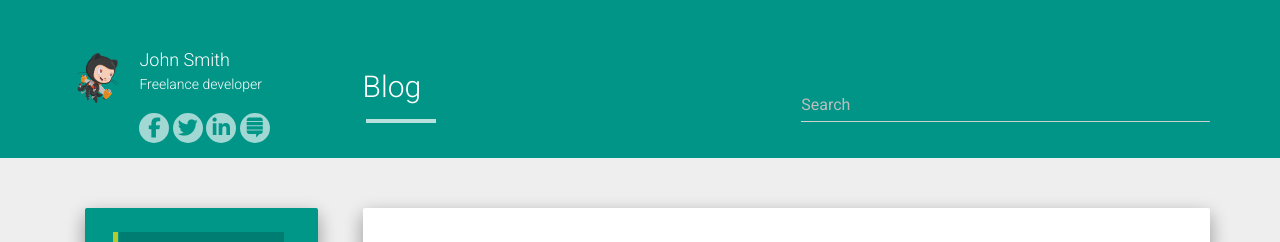
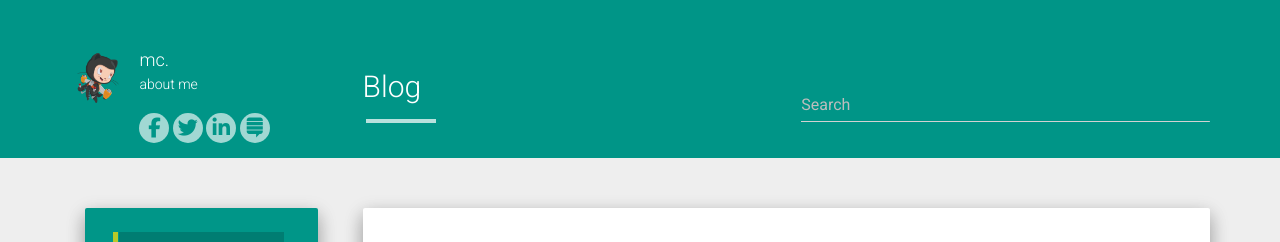
Before and after one commit to mc-source/mc-source.github.io, a Jekyll site: the page built from index.html, in a window 1280 px wide. Shown: the top 242 px of the page. Built offline with Jekyll 4.4.1, drawn with Linux system fonts in a browser that asks for light colours; nearby versions of some CDN libraries; the list of posts is cut into pages by our own code.

Commit message:
Update _config.yml

```diff
--- a/_config.yml
+++ b/_config.yml
@@ -1,21 +1,21 @@
 title: Mehdi CHOU.
-description: My Personal Blog
-author: John Smith
-logo: /hcz-jekyll-blog/static/img/avatar.png
+description: My Github Pages
+author: mc.
+logo: /static/img/avatar.png
 github: https://github.com/codeasashu
-about: Freelance developer
+about: about me
 
-baseurl: "https://codeasashu.github.io/hcz-jekyll-blog"
-url: "https://codeasashu.github.io/hcz-jekyll-blog"
+baseurl: "https://mc-source.github.io"
+url: "https://mc-source.github.io"
 
 allowsearch: true
 
-disqus_shortname: aboutashu
-google_analytics: UA-72862926-1
+# disqus_shortname: aboutashu
+# google_analytics: UA-72862926-1
 
-share:
-  twitter_username: \#
-  fb_appid: 000000000000
+# share:
+#   twitter_username: \#
+#   fb_appid: 000000000000
 
 
 enableTags: true
@@ -25,4 +25,4 @@
 per_page: 20
 paginate_path: "/page:num/"
 markdown: kramdown
-gems: [jekyll-paginate, jekyll-gist]
+# gems: [jekyll-paginate, jekyll-gist]
```
